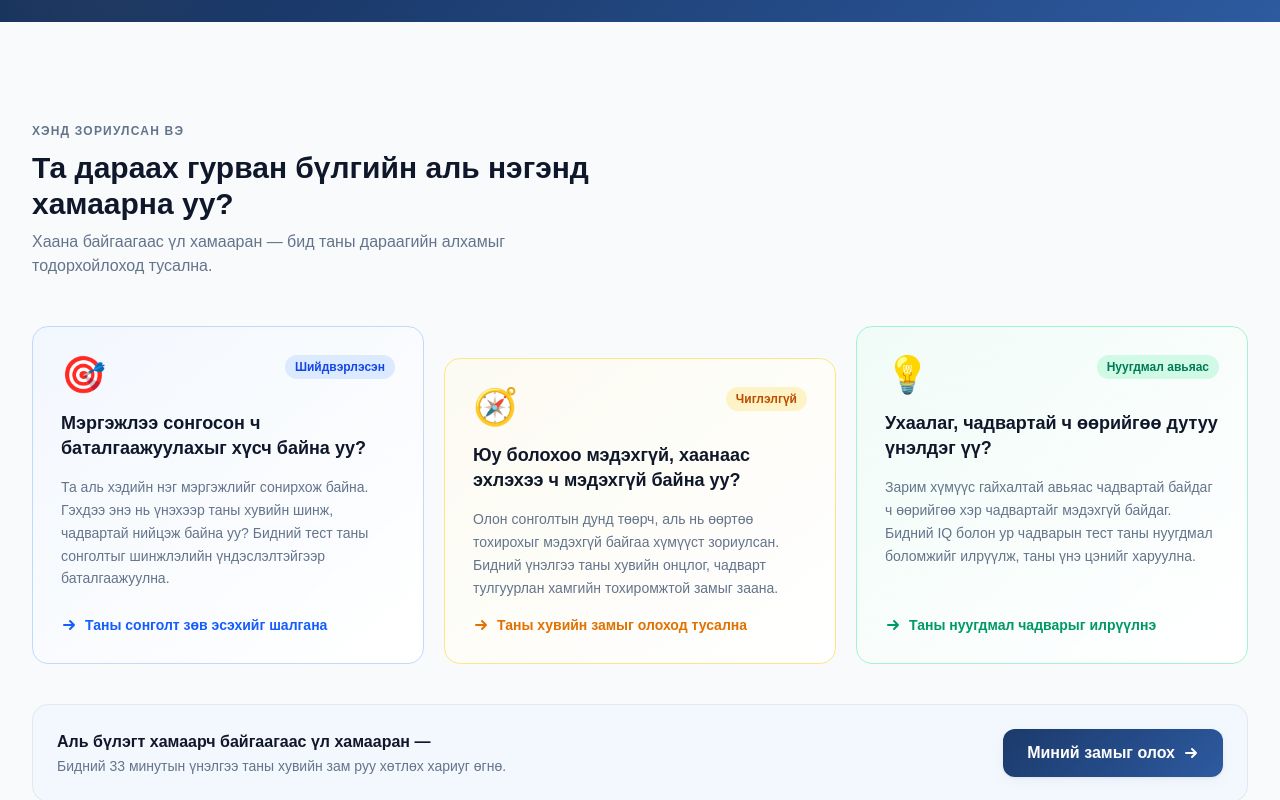
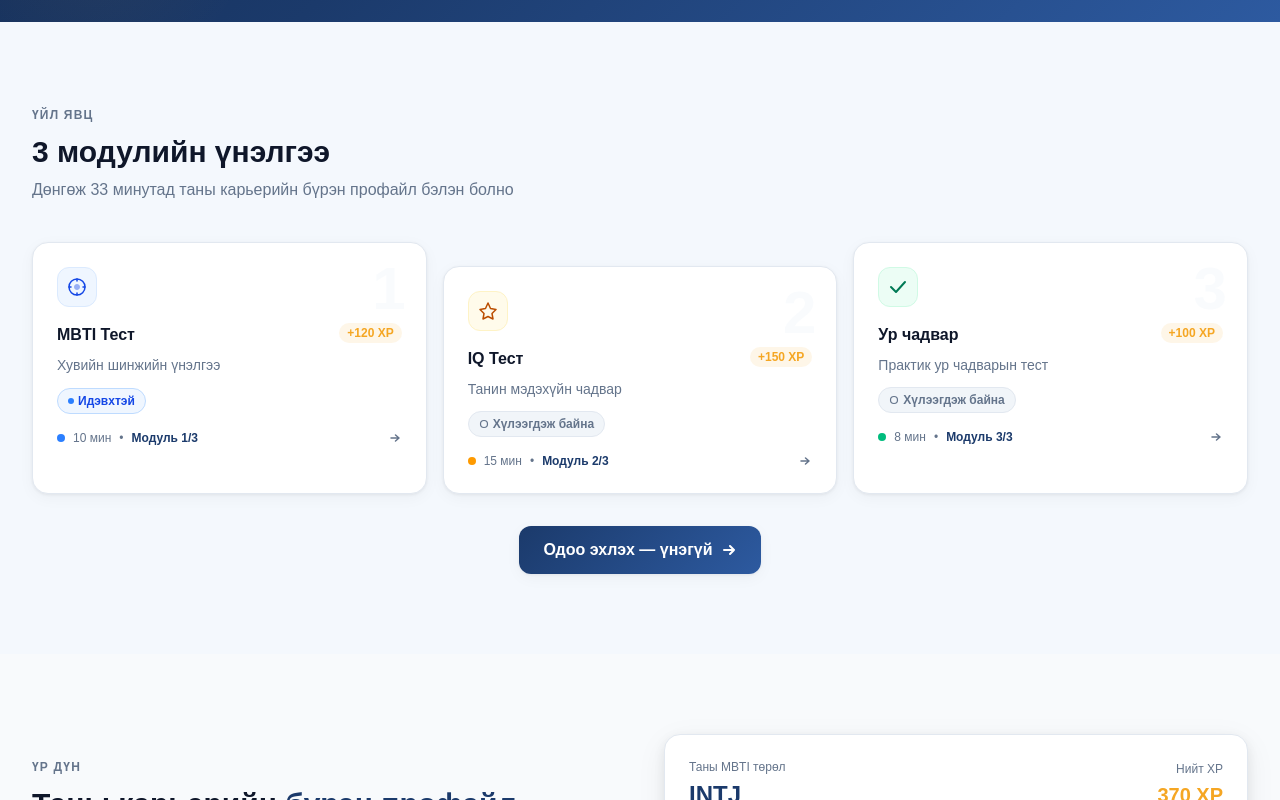
Before and after one commit to Khuleg6/mergejil, a Next.js app: page / in a window 1280 px wide. Shown: the part 720-1520 px from the top of the page. Built offline with nearby package versions, Linux system fonts and the light colour scheme.

Commit message:
Local Commit: 2026-08-31T09:55:40.677Z - Removed the starry night path hero illustration (`/assets/hero-illustration.svg`) from the homepage hero section - Removed the entire "Хэнд зориулсан вэ" three-card section from the homepage

```diff
--- a/app/home/components/HomePageClient.tsx
+++ b/app/home/components/HomePageClient.tsx
@@ -303,97 +303,6 @@ export default function HomePageClient() {
                 </div>
               </div>
 
-              {/* Hero illustration */}
-              <div className="hidden lg:flex items-center justify-center">
-                <img
-                  src="/assets/hero-illustration.svg"
-                  alt="Career assessment illustration showing a person at a crossroads of career paths with skill badges"
-                  className="w-full max-w-md opacity-90"
-                />
-              </div>
-            </div>
-          </div>
-        </section>
-
-        {/* Who is this for — three user types */}
-        <section id="who-is-this-for" className="py-16 lg:py-24 bg-background">
-          <div className="max-w-screen-xl mx-auto px-4 lg:px-8">
-            <div className="mb-12">
-              <span className="text-xs font-semibold uppercase tracking-widest text-muted-foreground">Хэнд зориулсан вэ</span>
-              <h2 className="text-foreground font-bold text-2xl lg:text-3xl mt-2 max-w-xl">
-                Та дараах гурван бүлгийн аль нэгэнд хамаарна уу?
-              </h2>
-              <p className="text-muted-foreground mt-2 max-w-lg">
-                Хаана байгаагаас үл хамааран — бид таны дараагийн алхамыг тодорхойлоход тусална.
-              </p>
-            </div>
-
-            {/* Asymmetric bento grid */}
-            <div className="grid grid-cols-1 md:grid-cols-3 gap-5">
-              {/* Card 1 — Confirm choice (tall, left) */}
-              <div className={`relative rounded-2xl border p-7 flex flex-col gap-4 ${USER_TYPES[0].accent} ${USER_TYPES[0].bg} md:row-span-1`}>
-                <div className="flex items-start justify-between">
-                  <span className="text-4xl">{USER_TYPES[0].emoji}</span>
-                  <span className={`text-xs font-bold px-2.5 py-1 rounded-full ${USER_TYPES[0].tagColor}`}>{USER_TYPES[0].tag}</span>
-                </div>
-                <h3 className="font-bold text-foreground text-lg leading-snug">{USER_TYPES[0].title}</h3>
-                <p className="text-muted-foreground text-sm leading-relaxed flex-1">{USER_TYPES[0].desc}</p>
-                <div className={`flex items-center gap-2 text-sm font-semibold ${USER_TYPES[0].highlightColor}`}>
-                  <svg width="16" height="16" viewBox="0 0 16 16" fill="none">
-                    <path d="M3 8H13M9 4L13 8L9 12" stroke="currentColor" strokeWidth="2" strokeLinecap="round" strokeLinejoin="round" />
-                  </svg>
-                  {USER_TYPES[0].highlight}
-                </div>
-              </div>
-
-              {/* Card 2 — Lost/no direction (center, slightly offset) */}
-              <div className={`relative rounded-2xl border p-7 flex flex-col gap-4 ${USER_TYPES[1].accent} ${USER_TYPES[1].bg} md:mt-8`}>
-                <div className="flex items-start justify-between">
-                  <span className="text-4xl">{USER_TYPES[1].emoji}</span>
-                  <span className={`text-xs font-bold px-2.5 py-1 rounded-full ${USER_TYPES[1].tagColor}`}>{USER_TYPES[1].tag}</span>
-                </div>
-                <h3 className="font-bold text-foreground text-lg leading-snug">{USER_TYPES[1].title}</h3>
-                <p className="text-muted-foreground text-sm leading-relaxed flex-1">{USER_TYPES[1].desc}</p>
-                <div className={`flex items-center gap-2 text-sm font-semibold ${USER_TYPES[1].highlightColor}`}>
-                  <svg width="16" height="16" viewBox="0 0 16 16" fill="none">
-                    <path d="M3 8H13M9 4L13 8L9 12" stroke="currentColor" strokeWidth="2" strokeLinecap="round" strokeLinejoin="round" />
-                  </svg>
-                  {USER_TYPES[1].highlight}
-                </div>
-              </div>
-
-              {/* Card 3 — Hidden potential (right) */}
-              <div className={`relative rounded-2xl border p-7 flex flex-col gap-4 ${USER_TYPES[2].accent} ${USER_TYPES[2].bg}`}>
-                <div className="flex items-start justify-between">
-                  <span className="text-4xl">{USER_TYPES[2].emoji}</span>
-                  <span className={`text-xs font-bold px-2.5 py-1 rounded-full ${USER_TYPES[2].tagColor}`}>{USER_TYPES[2].tag}</span>
-                </div>
-                <h3 className="font-bold text-foreground text-lg leading-snug">{USER_TYPES[2].title}</h3>
-                <p className="text-muted-foreground text-sm leading-relaxed flex-1">{USER_TYPES[2].desc}</p>
-                <div className={`flex items-center gap-2 text-sm font-semibold ${USER_TYPES[2].highlightColor}`}>
-                  <svg width="16" height="16" viewBox="0 0 16 16" fill="none">
-                    <path d="M3 8H13M9 4L13 8L9 12" stroke="currentColor" strokeWidth="2" strokeLinecap="round" strokeLinejoin="round" />
-                  </svg>
-                  {USER_TYPES[2].highlight}
-                </div>
-              </div>
-            </div>
-
-            {/* Unifying CTA below cards */}
-            <div className="mt-10 flex flex-col sm:flex-row items-center gap-4 p-6 rounded-2xl bg-secondary/50 border border-border">
-              <div className="flex-1">
-                <p className="font-semibold text-foreground text-base">Аль бүлэгт хамаарч байгаагаас үл хамааран —</p>
-                <p className="text-muted-foreground text-sm mt-0.5">Бидний 33 минутын үнэлгээ таны хувийн зам руу хөтлөх хариуг өгнө.</p>
-              </div>
-              <Link
-                href="/career-assessment"
-                className="inline-flex items-center gap-2 px-6 py-3 gradient-primary text-white font-semibold rounded-xl hover:opacity-90 active:scale-[0.98] transition-all duration-150 card-shadow whitespace-nowrap"
-              >
-                Миний замыг олох
-                <svg width="16" height="16" viewBox="0 0 16 16" fill="none">
-                  <path d="M3 8H13M9 4L13 8L9 12" stroke="currentColor" strokeWidth="2" strokeLinecap="round" strokeLinejoin="round" />
-                </svg>
-              </Link>
             </div>
           </div>
         </section>
```
